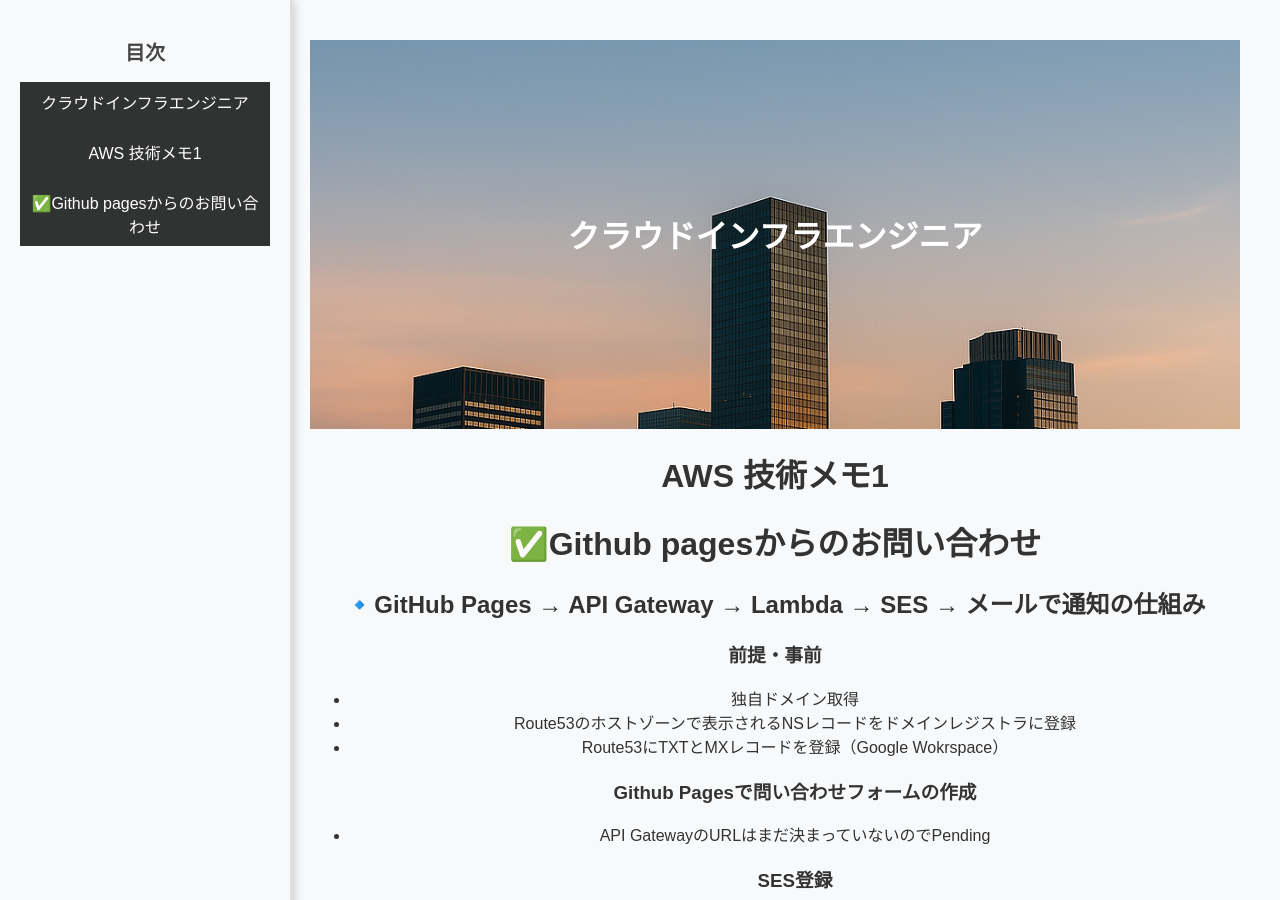
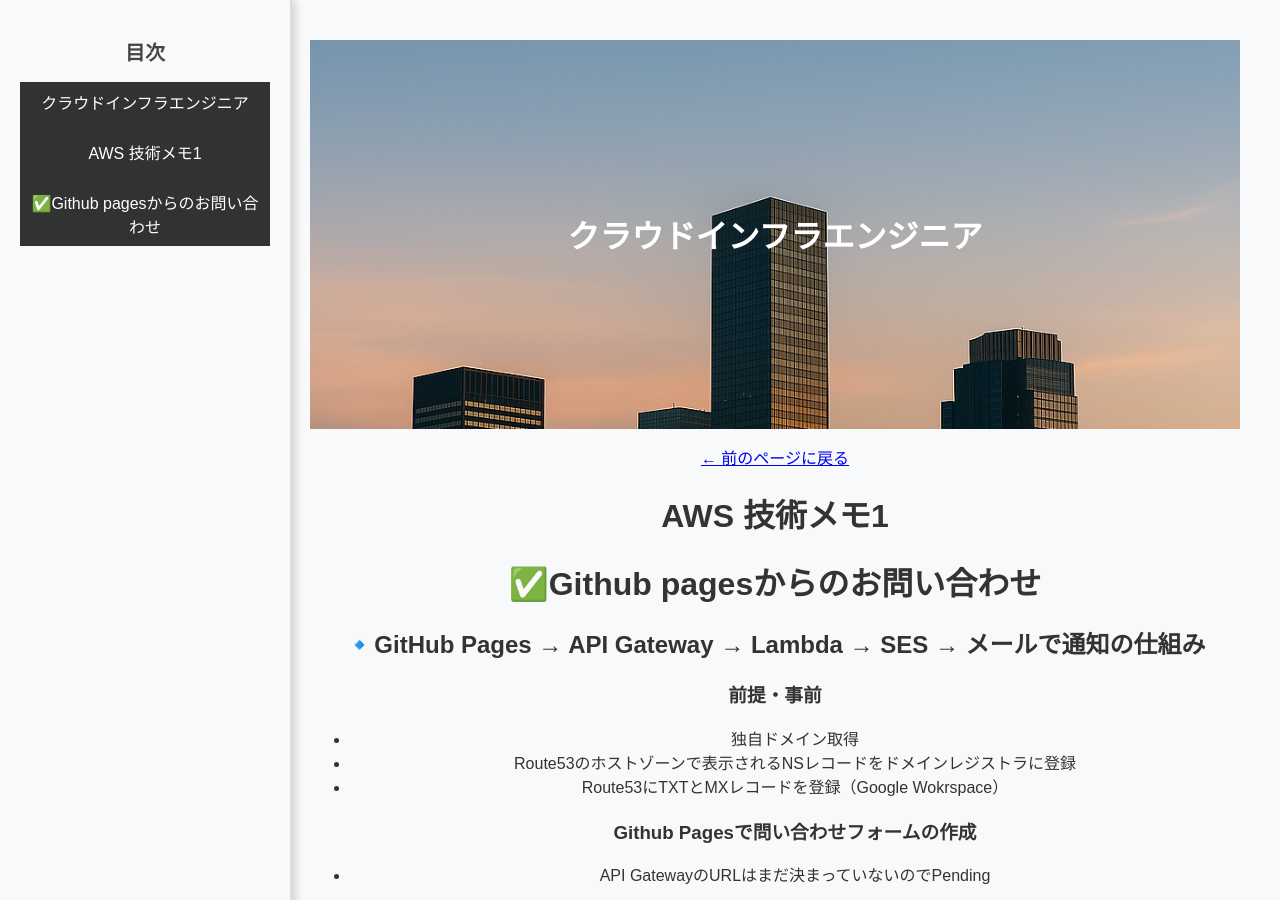
Before and after one commit to cloudrobo48/aws-cloud, a Jekyll site: the page built from docs/aws/aws-top.md, in a window 1280 px wide and 900 px high. Built offline with Jekyll 4.4.1, drawn with Linux system fonts in a browser that asks for light colours; our own code applies the rules of GitHub Pages for plain Markdown files.

Commit message:
Update aws-top.md

```diff
--- a/docs/aws/aws-top.md
+++ b/docs/aws/aws-top.md
@@ -1,6 +1,7 @@
 ---
 layout: default
 ---
+[← 前のページに戻る](index.html)
 # AWS 技術メモ1
 # ✅Github pagesからのお問い合わせ
 ## 🔹GitHub Pages → API Gateway → Lambda → SES → メールで通知の仕組み
```
